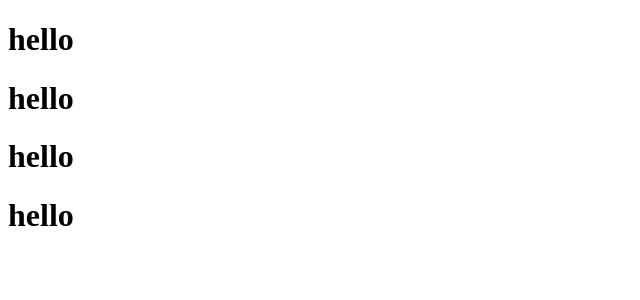
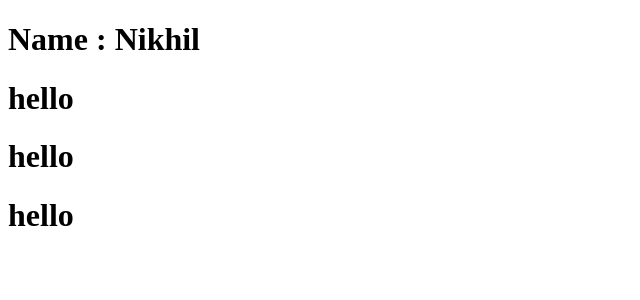
Before and after one commit to nikhiltechind/React-learning, a React (Vite) app: page / in a window 1280 px wide. Shown: the top 300 px of the page, without its empty margins (0-640 px from the left). Built offline with nearby package versions, Linux system fonts and the light colour scheme.

Commit message:
component

```diff
--- a/src/components/Header.js
+++ b/src/components/Header.jsx
@@ -1,7 +1,14 @@
- const Header = () => {
+
+const APIdata = {
+  id: 2,
+  name: "Nikhil",
+  age :23
+}
+
+const Header = () => {
     return(
      <div className="NavBar">
-       <h1>hello</h1>
+       <h1>Name : {APIdata.name}</h1>
        <h1>hello</h1>
        <h1>hello</h1>
        <h1>hello</h1>
```
